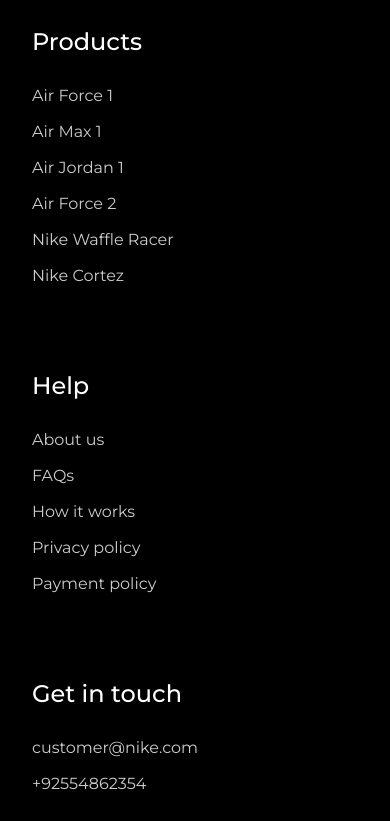
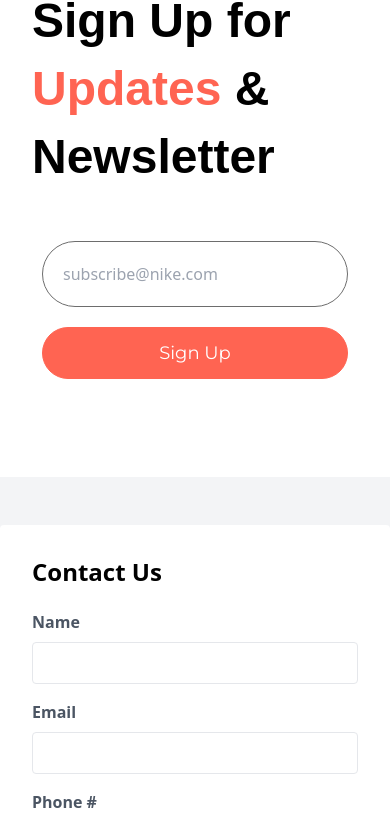
Before and after one commit to Ravkeerat02/nike_landing, a React (Vite) app in the folder landing/: page / in a window 390 px wide. Shown: the part 9315-10136 px from the top of the page. Built offline with nearby package versions, Linux system fonts and the light colour scheme; a web font is replaced by a local one.

Commit message:
small mods

```diff
--- a/landing/index.html
+++ b/landing/index.html
@@ -2,9 +2,9 @@
 <html lang="en">
   <head>
     <meta charset="UTF-8" />
-    <link rel="icon" type="image/svg+xml" href="/vite.svg" />
+    <!-- <link rel="icon" type="image/svg+xml" href="/vite.svg" /> -->
     <meta name="viewport" content="width=device-width, initial-scale=1.0" />
-    <title>Landing</title>
+    <title>Nike Landing page</title>
   </head>
   <body>
     <div id="root"></div>
--- a/landing/src/App.jsx
+++ b/landing/src/App.jsx
@@ -7,6 +7,7 @@
   Subscribe,
   SuperQuality,
   Services,
+  ContactUs,
 } from "./section";
 import Nav from "./components/Nav";
 
@@ -35,6 +36,9 @@
       <section className="padding-x sm:py-32 py-16 w-full">
         <Subscribe />
       </section>
+      <seciton className="padding-x sm:py-32 py-16 w-full">
+        <ContactUs />
+      </seciton>
       <section className="padding-x padding-t pb-8 bg-black ">
         <Footer />
       </section>
--- a/landing/src/constants/index.js
+++ b/landing/src/constants/index.js
@@ -6,6 +6,7 @@
   truckFast,
   twitter,
 } from "../assets/icons";
+
 import {
   bigShoe1,
   bigShoe2,
@@ -26,6 +27,7 @@
   { href: "#about-us", label: "About Us" },
   { href: "#products", label: "Products" },
   { href: "#contact-us", label: "Contact Us" },
+  { href: "#services", label: "Services" },
 ];
 
 export const shoes = [
@@ -106,36 +108,37 @@
     feedback:
       "The product not only met but exceeded my expectations. I'll definitely be a returning customer!",
   },
+  {
+    imgURL: customer1,
+    customerName: "Morich Brown",
+    rating: 4.5,
+    feedback:
+      "The attention to detail and the quality of the product exceeded my expectations. Highly recommended!",
+  },
+  {
+    imgURL: customer2,
+    customerName: "Lota Mongeskar",
+    rating: 4.5,
+    feedback:
+      "The product not only met but exceeded my expectations. I'll definitely be a returning customer!",
+  },
 ];
 
 export const footerLinks = [
   {
     title: "Products",
     links: [
-      { name: "Air Force 1", link: "/" },
-      { name: "Air Max 1", link: "/" },
-      { name: "Air Jordan 1", link: "/" },
-      { name: "Air Force 2", link: "/" },
-      { name: "Nike Waffle Racer", link: "/" },
-      { name: "Nike Cortez", link: "/" },
+      { name: "Air Force 1", link: "/#products" },
+      { name: "Air Max 1", link: "/#products" },
+      { name: "Air Jordan 1", link: "/#products" },
+      { name: "Air Force 2", link: "/#products" },
+      { name: "Nike Waffle Racer", link: "/#products" },
+      { name: "Nike Cortez", link: "/#products" },
     ],
   },
   {
     title: "Help",
-    links: [
-      { name: "About us", link: "/" },
-      { name: "FAQs", link: "/" },
-      { name: "How it works", link: "/" },
-      { name: "Privacy policy", link: "/" },
-      { name: "Payment policy", link: "/" },
-    ],
-  },
-  {
-    title: "Get in touch",
-    links: [
-      { name: "customer@nike.com", link: "mailto:customer@nike.com" },
-      { name: "+92554862354", link: "tel:+92554862354" },
-    ],
+    links: [{ name: "About us", link: "/#about-us" }],
   },
 ];
 
--- /dev/null
+++ b/landing/src/section/ContactUs.jsx
@@ -0,0 +1,76 @@
+import React from "react";
+
+const ContactUs = () => {
+  return (
+    <div className="bg-gray-100 py-12">
+      <div className="max-w-xl mx-auto bg-white p-8 rounded shadow-lg">
+        <h2 className="text-2xl font-semibold mb-6">Contact Us</h2>
+        <form>
+          <div className="mb-4">
+            <label
+              htmlFor="name"
+              className="block text-gray-600 font-semibold mb-2"
+            >
+              Name
+            </label>
+            <input
+              type="text"
+              id="name"
+              name="name"
+              className="w-full px-4 py-2 border rounded focus:outline-none focus:border-blue-400"
+            />
+          </div>
+          <div className="mb-4">
+            <label
+              htmlFor="email"
+              className="block text-gray-600 font-semibold mb-2"
+            >
+              Email
+            </label>
+            <input
+              type="email"
+              id="email"
+              name="email"
+              className="w-full px-4 py-2 border rounded focus:outline-none focus:border-blue-400"
+            />
+          </div>
+          <div className="mb-4">
+            <label
+              htmlFor="phone"
+              className="block text-gray-600 font-semibold mb-2"
+            >
+              Phone #
+            </label>
+            <input
+              type="tel"
+              id="phone"
+              name="phone"
+              className="w-full px-4 py-2 border rounded focus:outline-none focus:border-blue-400"
+            />
+          </div>
+          <div className="mb-4">
+            <label
+              htmlFor="details"
+              className="block text-gray-600 font-semibold mb-2"
+            >
+              Details
+            </label>
+            <textarea
+              id="details"
+              name="details"
+              className="w-full px-4 py-2 border rounded focus:outline-none focus:border-blue-400"
+            ></textarea>
+          </div>
+          <button
+            type="submit"
+            className="bg-blue-500 text-white px-6 py-2 rounded hover:bg-blue-600 focus:outline-none focus:ring focus:border-blue-300"
+          >
+            Submit
+          </button>
+        </form>
+      </div>
+    </div>
+  );
+};
+
+export default ContactUs;
--- a/landing/src/section/Footer.jsx
+++ b/landing/src/section/Footer.jsx
@@ -38,7 +38,7 @@
               <h4 className="font-montserrat text-2xl leading-normal font-medium mb-6 text-white">
                 {section.title}
               </h4>
-              <ul>
+              <ul className="product-stack">
                 {section.links.map((link) => (
                   <li
                     className="mt-3 font-montserrat text-base leading-normal text-white-400 hover:text-slate-gray"
--- a/landing/src/section/index.js
+++ b/landing/src/section/index.js
@@ -6,6 +6,7 @@
 import PopularProduct from "./PopularProduct";
 import Services from "./Services";
 import SuperQuality from "./SuperQuality";
+import ContactUs from "./ContactUs";
 
 export {
   Hero,
@@ -16,4 +17,5 @@
   PopularProduct,
   Services,
   SuperQuality,
+  ContactUs,
 };
```
